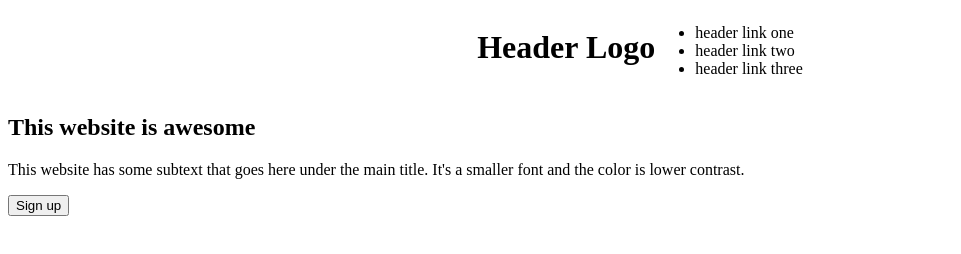
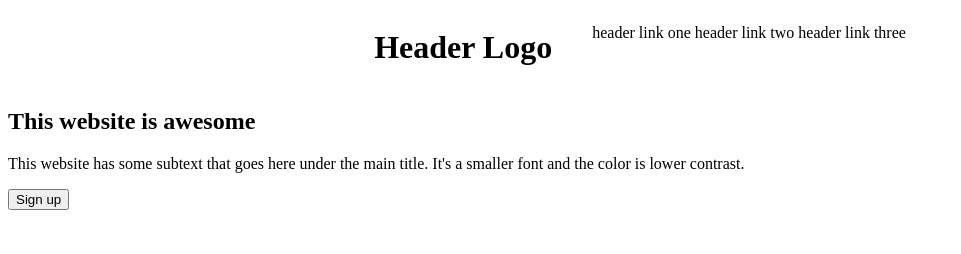
Before and after one commit to vesterinenn/landing_page, a plain HTML site: page index.html in a window 1280 px wide. Shown: the whole page, without its empty margins (0-961 px from the left). Drawn offline with Linux system fonts and the light colour scheme.

Commit message:
Nav list inline

```diff
--- a/styles.css
+++ b/styles.css
@@ -2,3 +2,7 @@
     display: flex;
     justify-content: center;
 }
+
+.nav-list ul li{
+    display: inline;
+}
```
